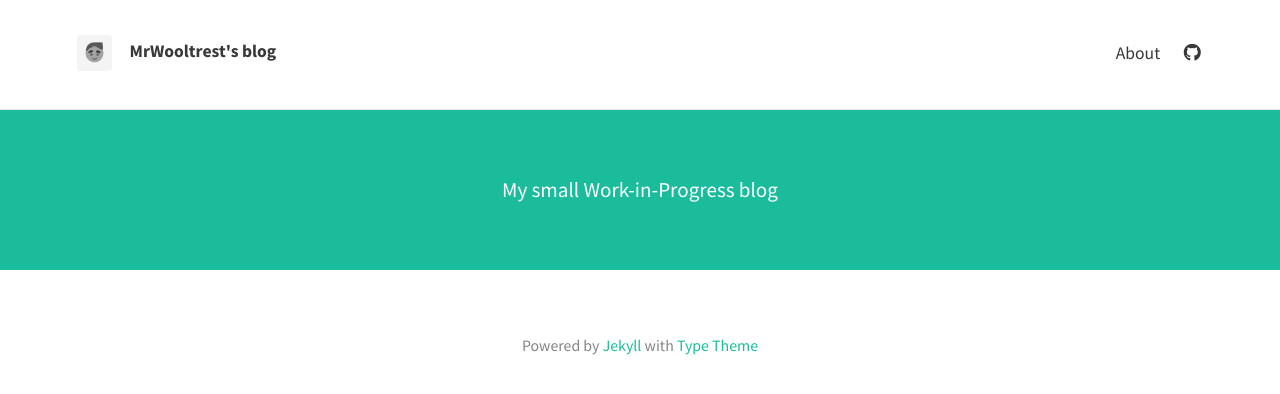
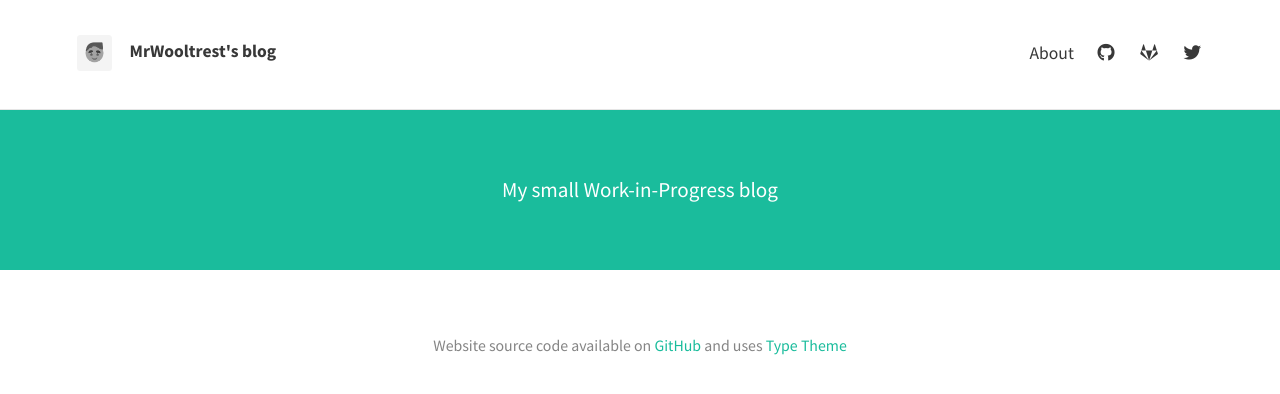
Before and after one commit to MrWooltrest/MrWooltrest.github.io-Jekyll, a Jekyll site: the page built from index.html, in a window 1280 px wide. Shown: the top 394 px of the page. Built offline with Jekyll 4.4.1, drawn with Linux system fonts in a browser that asks for light colours; nearby versions of some CDN libraries; the list of posts is cut into pages by our own code; part of the change alters nothing that is shown.

Commit message:
Header, links

```diff
--- a/_config.yml
+++ b/_config.yml
@@ -16,7 +16,7 @@ theme_settings:
      <p>My small Work-in-Progress blog</p>
   header_text_feature_image:
   footer_text: >
-   Powered by <a href="https://jekyllrb.com/">Jekyll</a> with <a href="https://github.com/rohanchandra/type-theme">Type Theme</a>
+   Website source code available on <a href="https://github.com/MrWooltrest/MrWooltrest.github.io">GitHub</a> and uses <a href="https://github.com/rohanchandra/type-theme">Type Theme</a>
 
   # Icons
   rss: false
@@ -26,8 +26,8 @@ theme_settings:
   dribbble:
   facebook:
   flickr:
-  gitlab:
-  github: "MrWooltrest/MrWooltrest.github.io"
+  gitlab: "MrWooltrest"
+  github: "MrWooltrest"
   gitter:
   google_plus:
   instagram:
@@ -38,7 +38,7 @@ theme_settings:
   stack_exchange:  # Full URL
   steam:
   tumblr:
-  twitter:
+  twitter: "MrWooltrest"
   wordpress:
   youtube:
 
```
